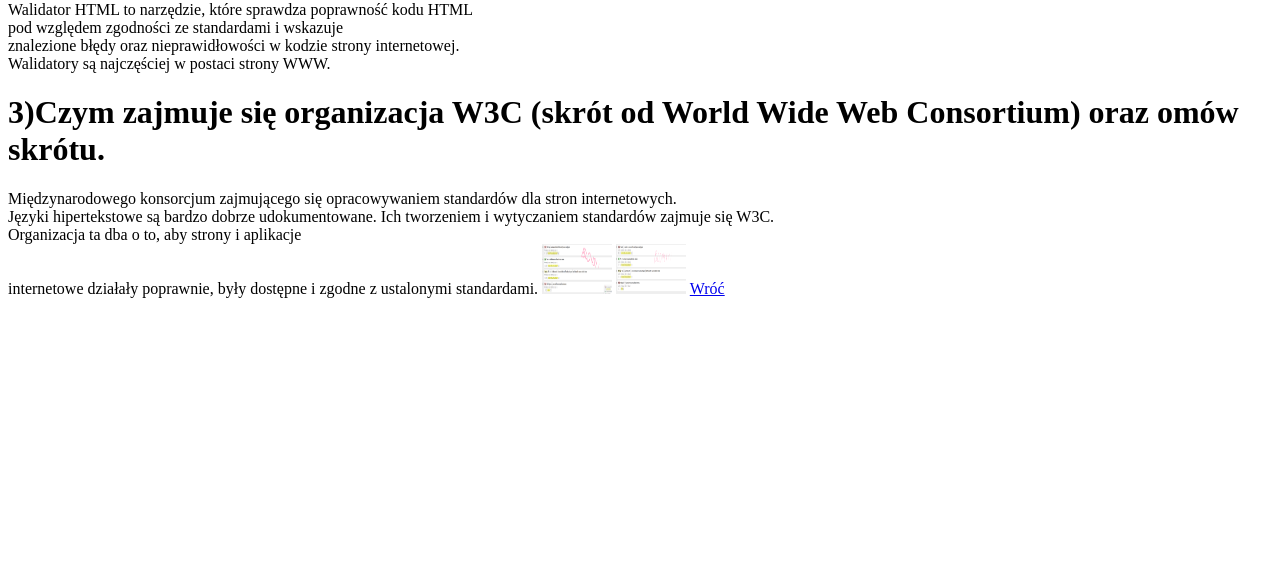
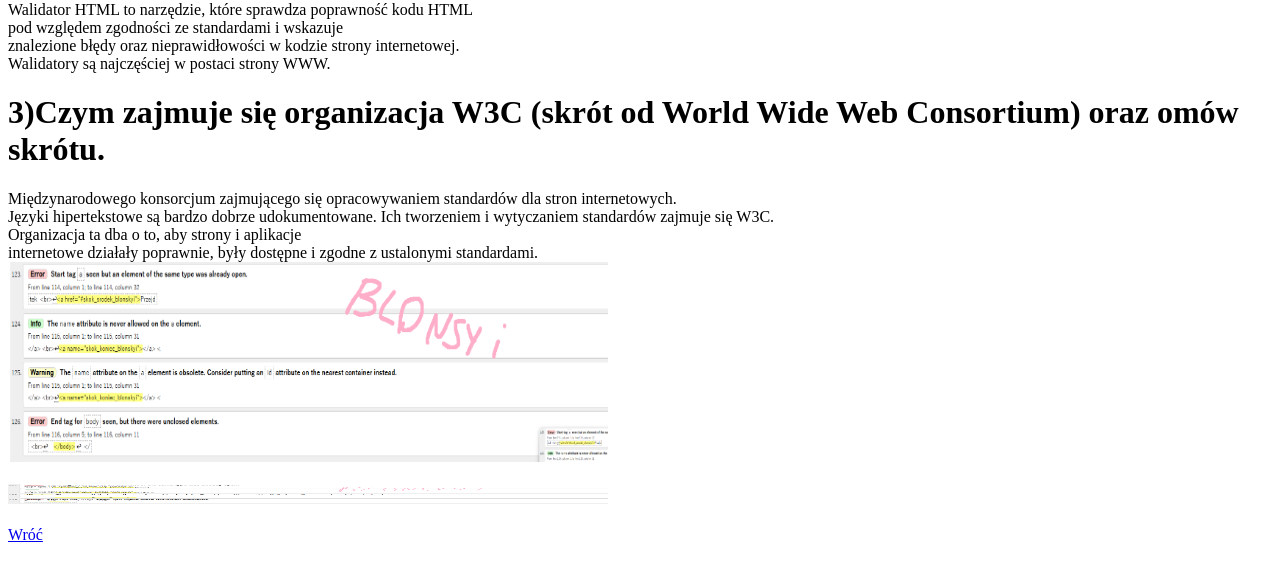
Before and after one commit to dqwid/pracownia, a plain HTML site: page walidacja_Blonskyi.html in a window 1280 px wide. Shown: the part 231-800 px from the top of the page. Drawn offline with Linux system fonts and the light colour scheme.

Commit message:
Refactor HTML structure and improve formatting
Updated image dimensions and added line breaks for better formatting.

```diff
--- a/walidacja_Blonskyi.html
+++ b/walidacja_Blonskyi.html
@@ -29,15 +29,15 @@ wytyczaniem standardów zajmuje się W3C.<br>
 Organizacja ta dba o to, aby strony i aplikacje<br>
 internetowe działały poprawnie, były dostępne i zgodne z ustalonymi standardami.
 
-<img src="Walidacja przed.png" border=0 width=70 height=50>
+<br> <img src="Walidacja przed.png" border=0 width=600 height=200> </br>
 
 
- <img src="Walidacja po.png" border=0 width=70 height=50>
+<br> <img src="Walidacja po.png" border=0 width=600 height=20> </br>
 
 
 
 
-<A HREF="index.html"> Wróć </A><br>
+<br><A HREF="index.html"> Wróć </A><br>
 
 </body>
 </html>
```
